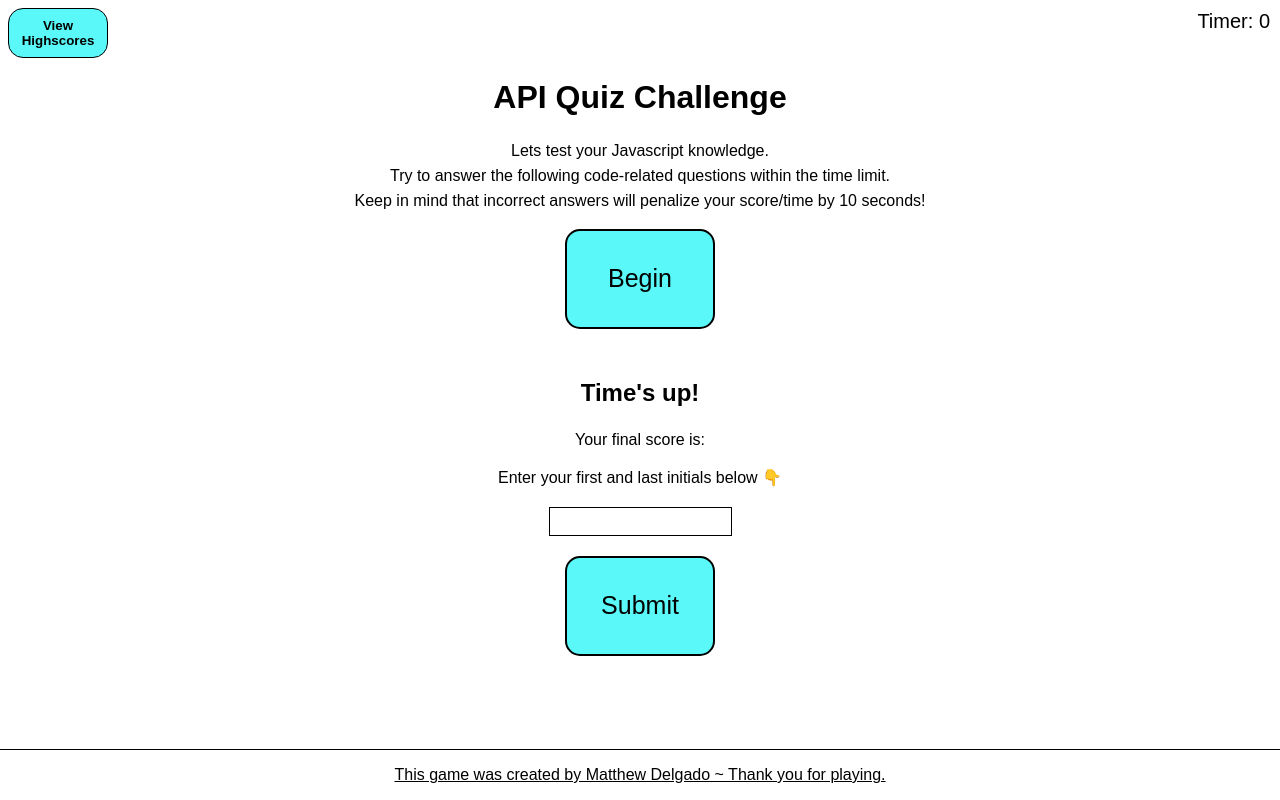
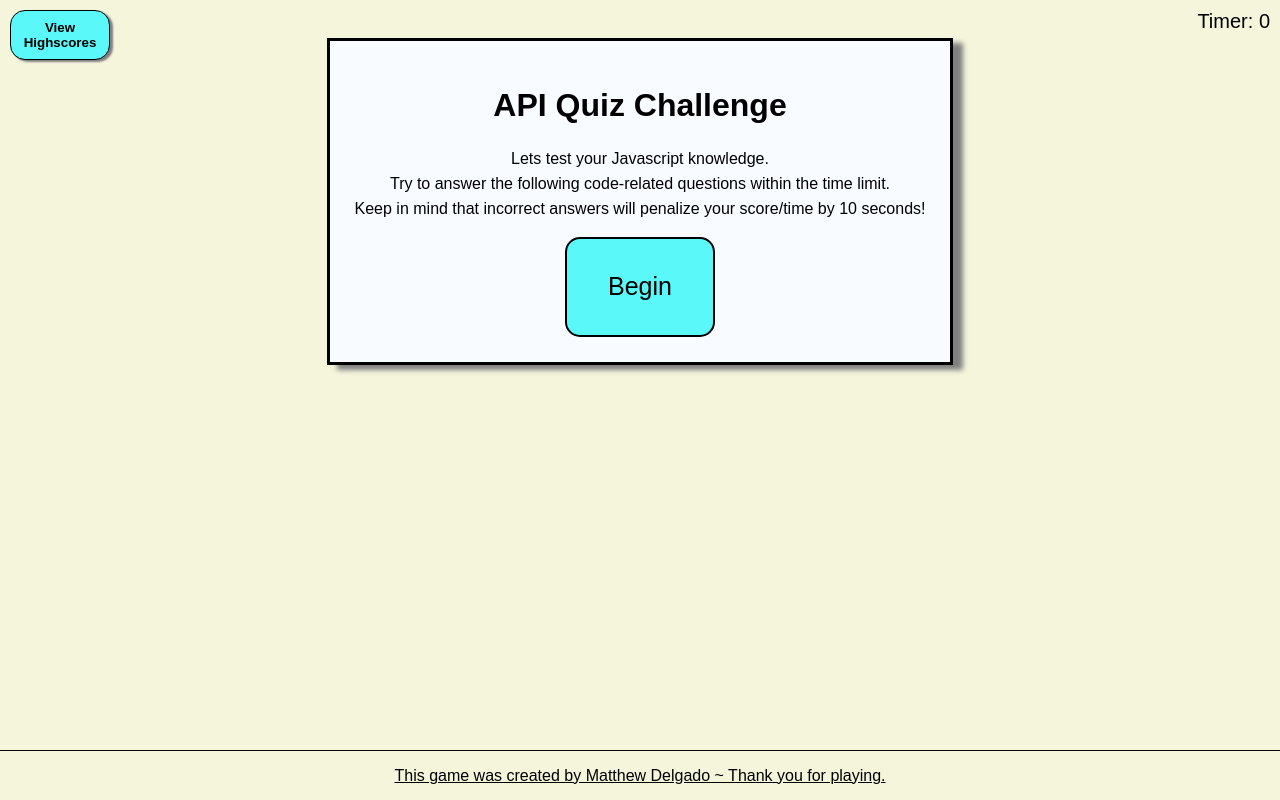
Before and after one commit to DelgaMatt/JavaScript-Timed-Quiz, a plain HTML site: page index.html in a window 1280 px wide. Drawn offline with Linux system fonts and the light colour scheme.

Commit message:
added styling to CSS

```diff
--- a/index.html
+++ b/index.html
@@ -17,16 +17,17 @@
 </header>
 
 <body>
+    <div class="quiz-container" id="quiz">
         <div class="home">
             <h1>API Quiz Challenge</h1>
             <p>Lets test your Javascript knowledge. <br>
                 Try to answer the following code-related questions within the time limit. <br>
                 Keep in mind that incorrect answers
                 will penalize your score/time by 10 seconds!</p>
-        <button id="begin">Begin</button>
+            <button class="button" id="start">Begin</button>
         </div>
 
-    <div id="question" class="hide">
+        <div id="questions" class="hide">
             <h2 id="question-title"> </h2>
             <div id="question-options" class="choices"></div>
         </div>
@@ -37,15 +38,17 @@
             <section>
                 Enter your first and last initials below 👇 <br>
                 <input type="text" id="initials" max="2"><br>
-            <button id="begin">Submit</button>
+                <button class="button" id="submit">Submit</button>
             </section>
         </div>
+
+        <div id="feedback" class="feedback-hide"> </div>
+    </div>
+    <script src="./script.js"></script>
+</body>
 
 <footer>
     This game was created by Matthew Delgado ~ Thank you for playing.
 </footer>
 
-    <script src="./script.js"></script>
-</body>
-
 </html>
--- a/style.css
+++ b/style.css
@@ -1,14 +1,33 @@
+:root {
+    /* --border: solid red 2px; */
+}
+
 * {
     font-family: Arial, Helvetica, sans-serif;
+    box-sizing: border-box;
 }
 
 #high-score {
+    position: absolute;
+    align-items: center;
+    display: flex;
     height: 50px;
     width: 100px;
     font-weight: bold;
     border: solid 1px ;
     background-color: rgb(90, 248, 248);
     border-radius: 15px;
+    border: solid 1px black;
+    /* border: var(--border); */
+    top: 10px;
+    left: 10px;
+    box-shadow: 3px 2px 2px gray;
+
+}
+
+header {
+    display: flex;
+    border: var(--border);
 }
 
 .timer {
@@ -16,29 +35,53 @@
     top: 10px;
     right: 10px;
     font-size: 20px;
+    border: var(--border)
+}
+
+body{
+    display: flex;
+    justify-content: center;
+    align-items: center;
+    background-color: beige;
+    border: var(--border);
+    text-align: center;
+
 }
 
 .home {
-    text-align: center;
+    background-color: rgba(255, 255, 255, 0.531);
+
 }
 
-body{
-    display: block;
+.quiz-container {
+    display: flex;
+    border: var(--border);
+    flex-direction: column;
+    background-color: aliceblue;
+    border: solid black;
+    box-shadow: 10px 5px 5px gray;
+    margin-top: 30px;
+    margin-bottom: 30px;
+}
+
+.home {
+    padding: 25px;
+    border: var(--border);
 }
 
 .home {
     position: relative;
 }
 
-/* .hide {
+.hide {
     display: none;
-} */
+}
 
 p {
     line-height: 25px;
 }
 
-#begin {
+.button {
     height: 100px;
     width: 150px;
     font-size: 25px;
@@ -50,8 +93,10 @@ p {
 
 #end {
     text-align: center;
-    margin-top: 50px;
-    margin-bottom: 50px;
+    padding: 25px;
+    /* margin-top: 50px;
+    margin-bottom: 50px; */
+    border: var(--border);
 }
 
 #initials {
@@ -60,25 +105,22 @@ p {
     margin: 20px;
 }
 
-button {
-    z-index: 1;
-}
 
 button:hover {
    font-weight: bold;
    opacity: 70%;
    transition: ease-in;
-   box-shadow: inset 0 0 0 3px;
+   box-shadow: 3px 2px 2px gray;
    cursor: pointer;
 }
 
 
 
 footer {
+    display: flex;
     position: absolute;
     bottom: 0;
     text-decoration: underline;
-    display:flex;
     left: 0;
     right: 0;
     height: 50px;
```
Lines whose indentation alone changed are shown as unchanged.
